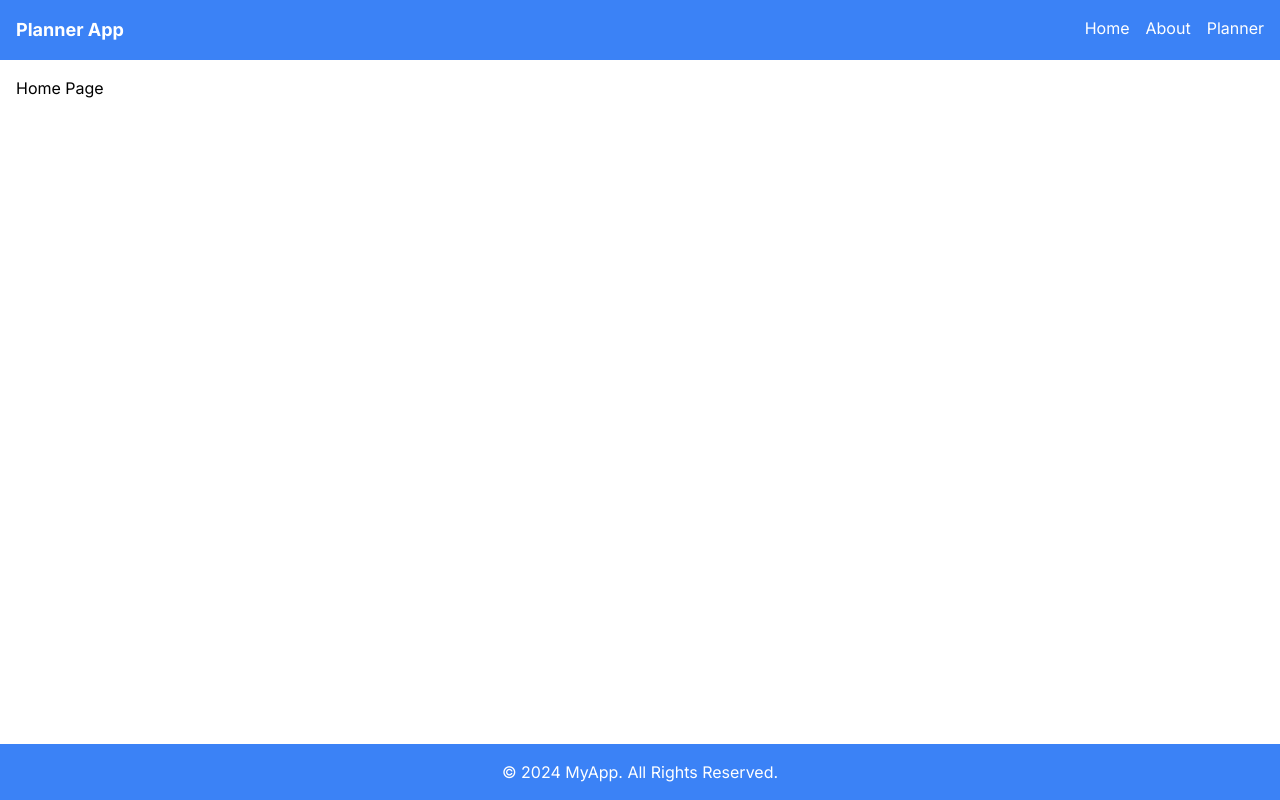
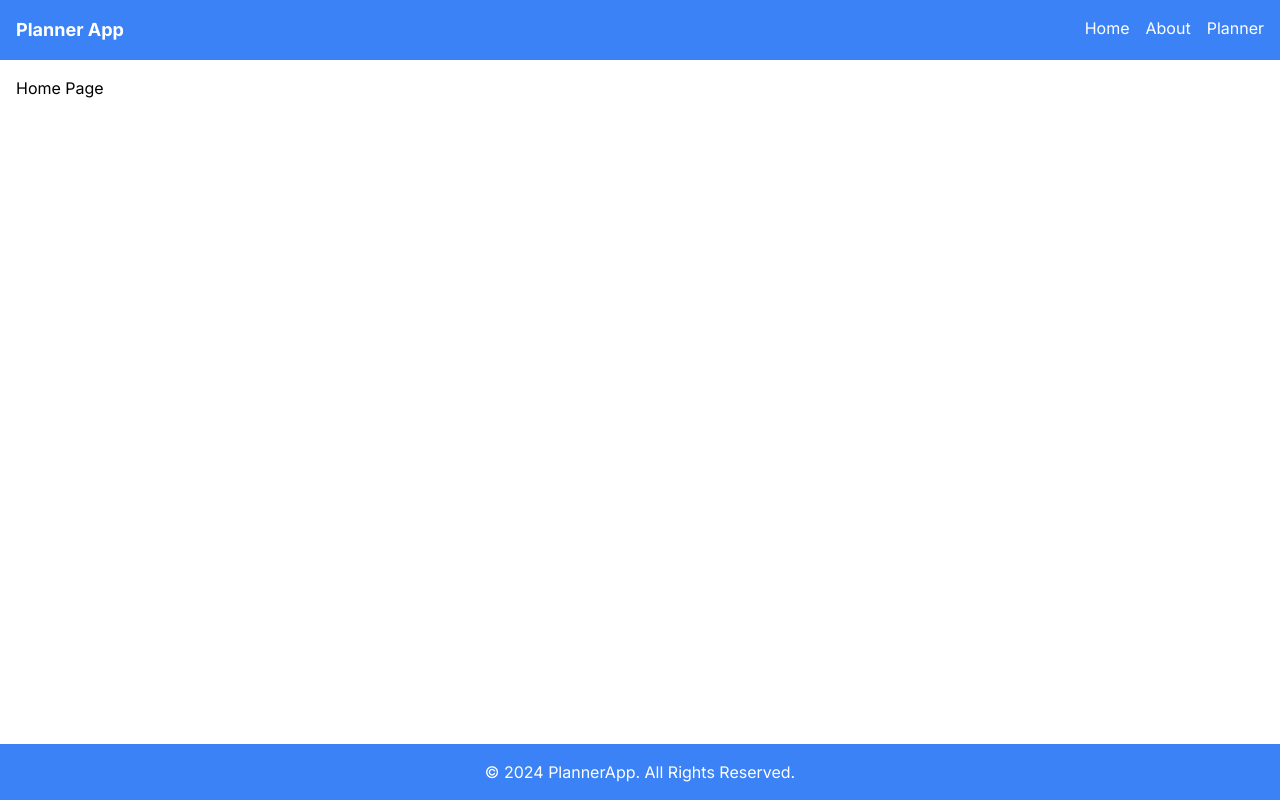
Before and after one commit to tonybenny2020/nextjsassignment, a Next.js app: page / in a window 1280 px wide. Built offline with nearby package versions, Linux system fonts and the light colour scheme.

Commit message:
changed footer

```diff
--- a/components/header.tsx
+++ b/components/header.tsx
@@ -23,7 +23,7 @@ export default function Header({ children }: HeaderProps) {
           </main>
 
           <footer className="bg-blue-500 text-white p-4 text-center">
-            &copy; 2024 MyApp. All Rights Reserved.
+            &copy; 2024 PlannerApp. All Rights Reserved.
           </footer>
         </div>
       )
```
